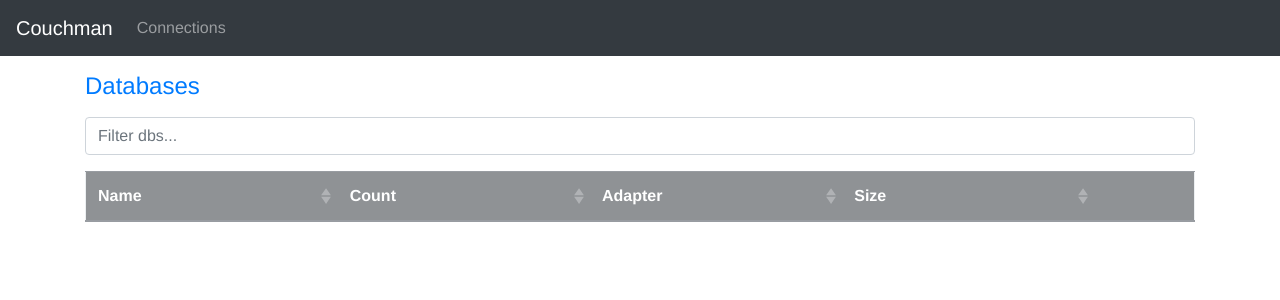
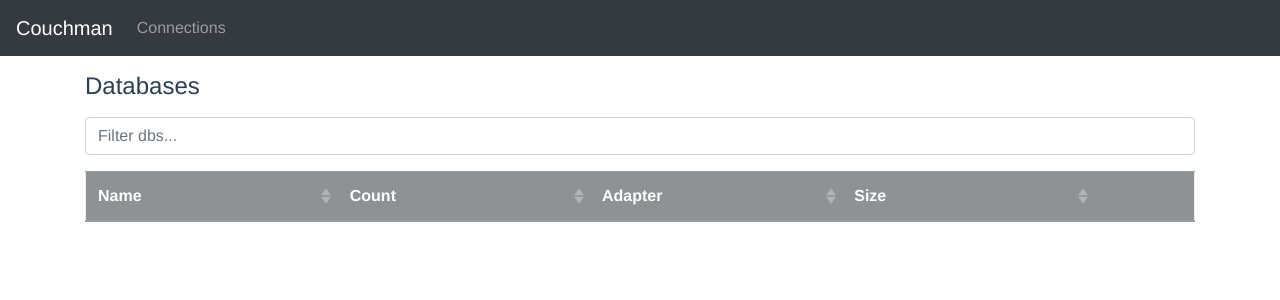
Before and after one commit to Kovee98/couchman, a Vue app: page /#/dbs in a window 1280 px wide. Shown: the top 300 px of the page. Built offline with nearby package versions, Linux system fonts and the light colour scheme.

Commit message:
Improved breadcrumb styling

```diff
--- a/src/App.vue
+++ b/src/App.vue
@@ -5,7 +5,12 @@
         <Navbar/>
         <b-container>
             <div class="pt-3">
-                <span class="h4 py-2 my-3"><b-link href="/#/dbs">Databases</b-link></span>
+                <span v-if="this.$route.params.db">
+                    <span class="h4 py-2 my-3"><b-link href="/#/dbs">Databases</b-link></span>
+                </span>
+                <span v-if="!this.$route.params.db">
+                    <span class="h4 py-2 my-3">Databases</span>
+                </span>
                 <span v-if="this.$route.params.db">
                     <b-icon-chevron-left class="mx-2" font-scale="1.125"/>
                     <span class="h4 py-2 my-3">{{this.$route.params.db}}</span>
```
